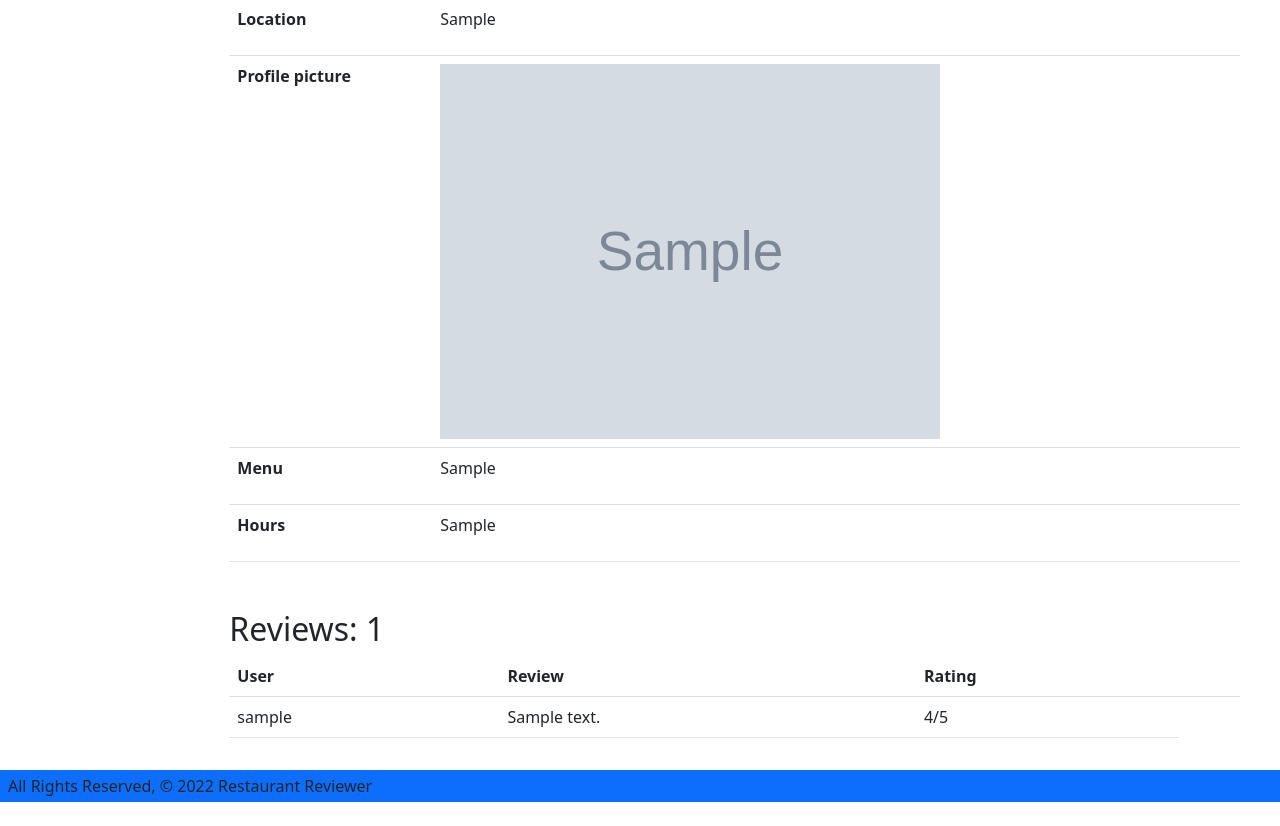
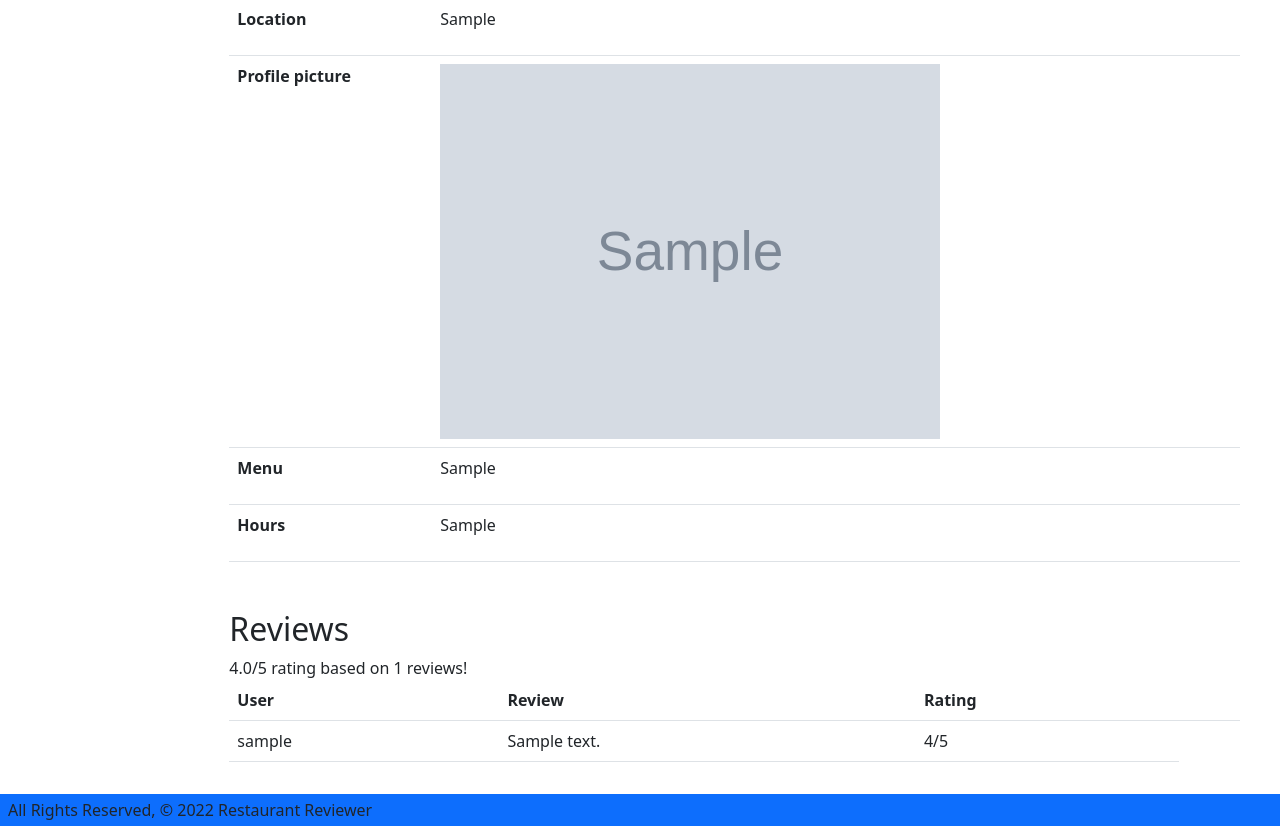
Before and after one commit to ahung1709/project3restaurants, a Django app: page /all_restaurants/1/ in a window 1280 px wide. Shown: the part 201-1027 px from the top of the page. Before the commit the page ends 1003 px from the top, so only its background shows below. Run offline with Django 4.2, Linux system fonts and the light colour scheme; tables that the repository leaves empty hold one stand-in row (values such as "Sample post"); grey boxes marked "Sample" are stand-in pictures.

Commit message:
add avg rating UI

```diff
--- a/main_app/templates/main_app/restaurant_detail.html
+++ b/main_app/templates/main_app/restaurant_detail.html
@@ -46,11 +46,12 @@
     <div class="card-body">
         <table class="table">
             <thead>
-                <h2>Reviews: {{restaurant.review_set.count}}</h2>
+                <h2>Reviews</h2>
+                <h7>{{avg}}/5 rating based on {{restaurant.review_set.count}} reviews!</h6>
                 <tr>
                     <th>User</th>
                     <th>Review</th>
-                    <th>Rating {{avg.avg}} </th>
+                    <th>Rating</th>
                     <th></th>
                 </tr>
             </thead>
--- a/main_app/views.py
+++ b/main_app/views.py
@@ -17,7 +17,7 @@ from .forms import UpdateUserForm, UpdateRestaurantForm, ReviewForm
 # from .form import FeedingForm
 from django import forms
 from django.views.generic import ListView
-
+from decimal import Decimal, ROUND_CEILING
 # Create your views here.
 
 ### Home views ###
@@ -47,8 +47,10 @@ def all_restaurants_index(request):
 
 def all_restaurants_detail(request, restaurant_id):
     restaurant = Restaurant.objects.get(id=restaurant_id)
+    reviews = Review.objects.filter(restaurant=restaurant_id)
+    avg = round(sum(r.rating for r in reviews)/len(reviews), 1)
     # print(restaurant)
-    context = { "restaurant": restaurant, "public_page": True }
+    context = { "restaurant": restaurant, "public_page": True, 'avg':avg }
     review_form = ReviewForm()
     return render(request, 'main_app/restaurant_detail.html', context)
 
@@ -266,7 +268,6 @@ def add_review(request, restaurant_id):
 def delete_review(request, restaurant_id, review_id):
     url = request.META.get('HTTP_REFERER')
     if request.method == "POST":
-        # delete_review = Review.objects.get()
         delete_review = Review.objects.filter(id=review_id)
         delete_review.delete()
     return redirect(url, restaurant_id=restaurant_id)
```
